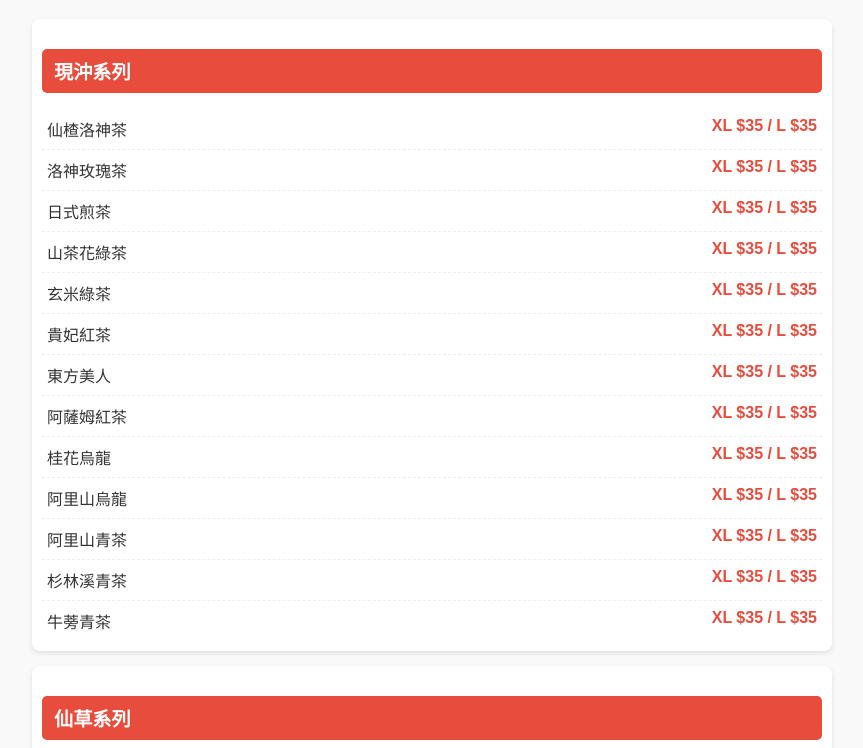
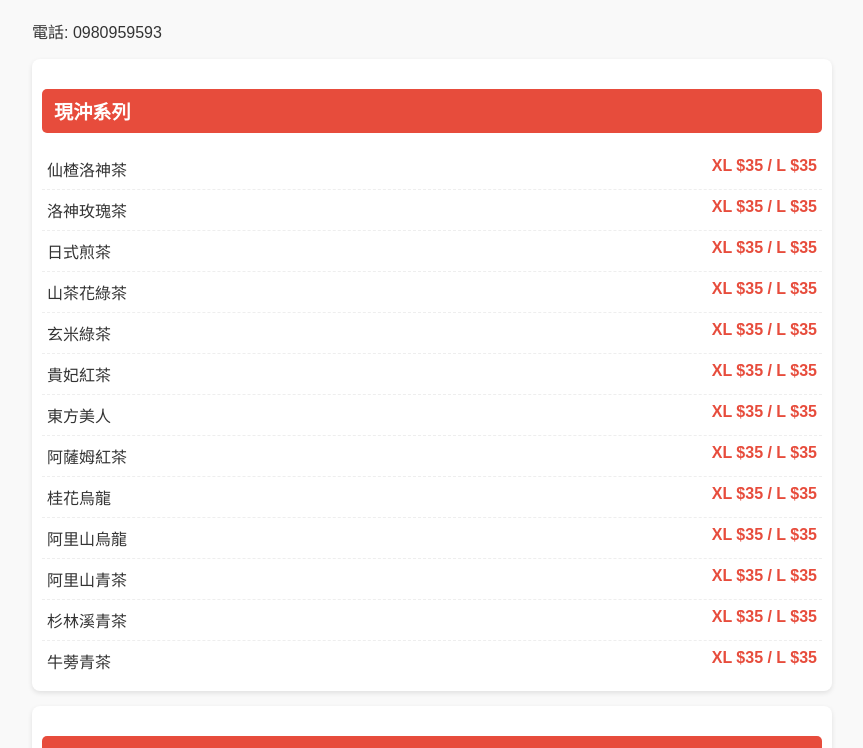
Before and after one commit to kingki3365/-DM, a plain HTML site: page index.html in a window 1280 px wide. Shown: the part 107-855 px from the top of the page, without its empty margins (208-1071 px from the left). Drawn offline with Linux system fonts and the light colour scheme.

Commit message:
更新 index.html

```diff
--- a/index.html
+++ b/index.html
@@ -60,6 +60,7 @@
 </head>
 <body>
     <h1>步步昇完整菜單</h1>
+<p class="phone">電話: 0980959593</p>
 
     <div class="menu-category">
         <h2>現沖系列</h2>
```
